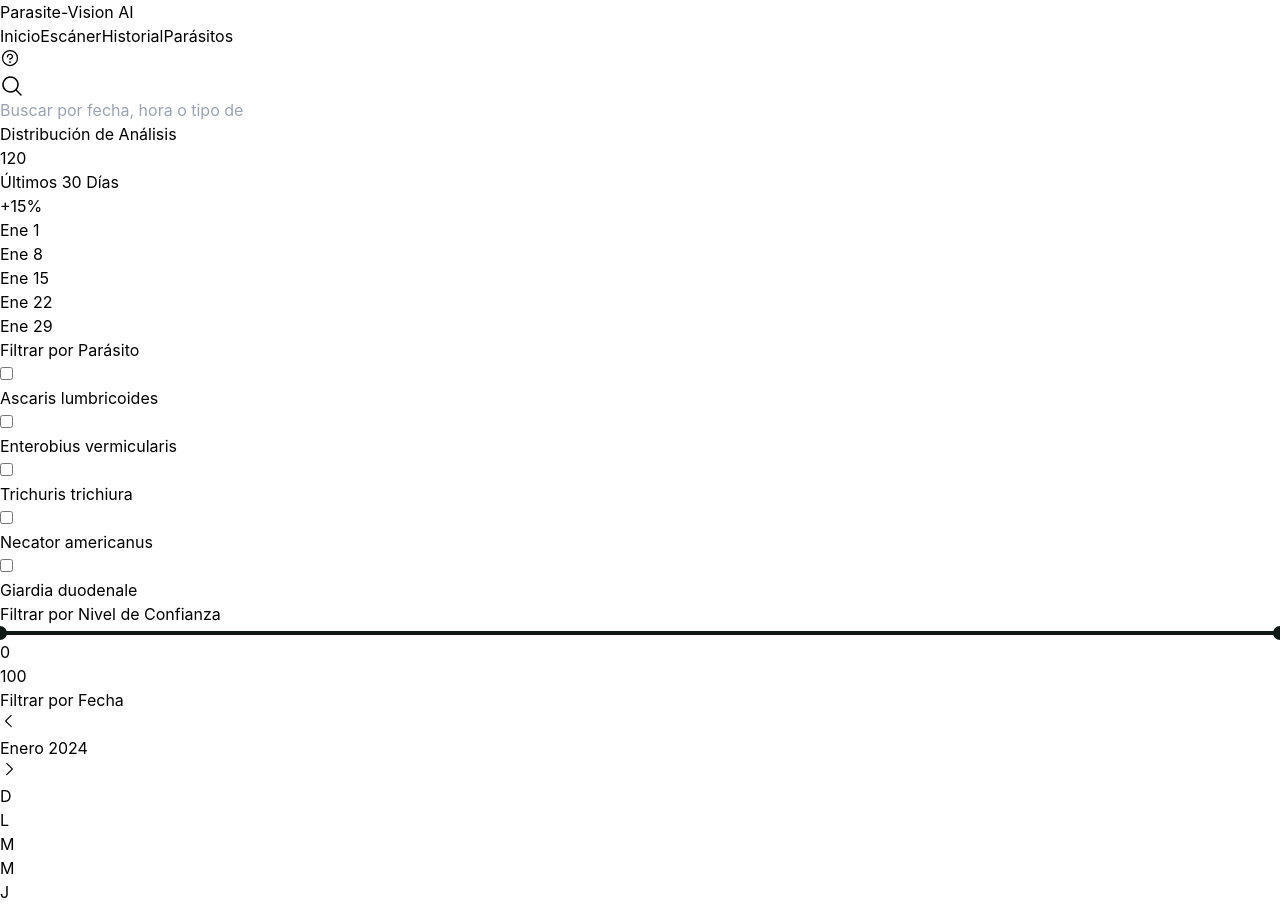
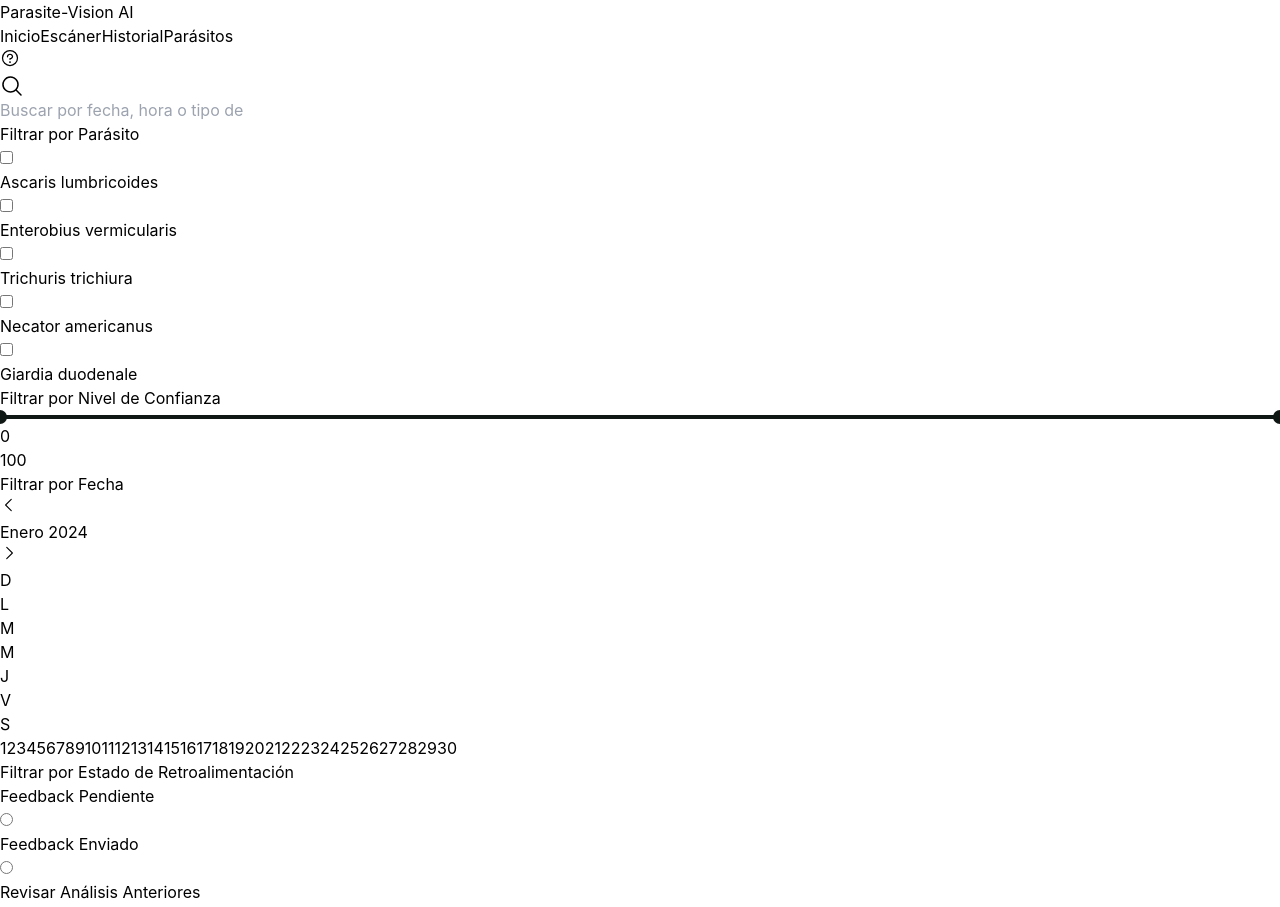
Before and after one commit to yoampies/parasaite, a React (Vite) app: page /history in a window 1280 px wide. Shown: the part 1280-2187 px from the top of the page. Built offline with nearby package versions, Linux system fonts and the light colour scheme; grey boxes are pictures that could not be loaded.

Commit message:
Finished adding charts and fixed some model bugs

```diff
--- a/src/assets/dashboardData.json
+++ b/src/assets/dashboardData.json
@@ -108,7 +108,7 @@
         "value": 50
       },
       {
-        "label": "Estatus socioeconómico",
+        "label": "Estatus",
         "value": 30
       }
     ]
--- a/src/components/SectionRendering.jsx
+++ b/src/components/SectionRendering.jsx
@@ -8,11 +8,14 @@ function SectionRendering({ sections, parasiteName }) {
     const baseName = parasiteName;
 
     let suffix = '';
-    if (title.includes('Adulto') || title.includes('Trofozoíto')) {
+    const adultStages = ['Adulto', 'Trofozoíto'];
+    const larvalStages = ['Huevo', 'Quiste', 'Larva'];
+
+    if (adultStages.some(stage => title.includes(stage))) {
       suffix = '_A';
-    } else if (title.includes('Huevo') || title.includes('Quiste') || title.includes('Larva')) {
+    } else if (larvalStages.some(stage => title.includes(stage))) {
       suffix = '_H';
-    }
+}
 
     // Si se encontró un sufijo, construimos la ruta completa del modelo
     if (suffix) {
@@ -23,8 +26,7 @@ function SectionRendering({ sections, parasiteName }) {
     return null;
   };
 
-  const parasiteRotation = parasiteName === 'ascaris-lumbricoides' || 'enterobius-vermicularis' || 'trichuris-trichiura' ? [-2.5, -2, 0] : [0, 0, 0];
-
+  const parasiteRotation = ['ascaris-lumbricoides', 'enterobius-vermicularis', 'trichuris-trichiura'].includes(parasiteName) ? [-2.5, -2, 0] : [0, 0, 0];
   return (
     <>
       {sections.map((section, index) => {
--- a/src/sections/History.jsx
+++ b/src/sections/History.jsx
@@ -6,11 +6,13 @@ import SelectionFilter from "../components/SelectionFilter";
 import ConfidenceLvlFilter from "../components/ConfidenceLvlFilter";
 import CalendarFilter from "../components/CalendarFilter";
 import ButtonFilter from "../components/ButtonFilter";
+import BarChart from "../components/BarChart"
 //Constants
 import { recentAnalyses, parasiteTypes } from "../assets/constants";
 //Tools
 import 'rc-slider/assets/index.css';
-
+//Data
+import data from "../assets/dashboardData.json"
 function History() {
 
   return (
@@ -26,28 +28,6 @@ function History() {
         <div className="gap-1 px-6 flex flex-1 justify-center py-5">
           <div className="layout-content-container flex flex-col w-80">
             <Search placeholder="Buscar por fecha, hora o tipo de parásito"/>
-            <div className="flex flex-wrap gap-4 px-4 py-6">
-              <div className="flex min-w-72 flex-1 flex-col gap-2">
-                <p className="text-[#101816] text-base font-medium leading-normal">Distribución de Análisis</p>
-                <p className="text-[#101816] tracking-light text-[32px] font-bold leading-tight truncate">120</p>
-                <div className="flex gap-1">
-                  <p className="text-[#5e8d81] text-base font-normal leading-normal">Últimos 30 Días</p>
-                  <p className="text-[#07882e] text-base font-medium leading-normal">+15%</p>
-                </div>
-                <div className="grid min-h-[180px] grid-flow-col gap-6 grid-rows-[1fr_auto] items-end justify-items-center px-3">
-                  <div className="border-[#5e8d81] bg-[#f0f5f4] border-t-2 w-full" style={{ height: "60%" }}></div>
-                  <p className="text-[#5e8d81] text-[13px] font-bold leading-normal tracking-[0.015em]">Ene 1</p>
-                  <div className="border-[#5e8d81] bg-[#f0f5f4] border-t-2 w-full" style={{ height: "100%" }}></div>
-                  <p className="text-[#5e8d81] text-[13px] font-bold leading-normal tracking-[0.015em]">Ene 8</p>
-                  <div className="border-[#5e8d81] bg-[#f0f5f4] border-t-2 w-full" style={{ height: "50%" }}></div>
-                  <p className="text-[#5e8d81] text-[13px] font-bold leading-normal tracking-[0.015em]">Ene 15</p>
-                  <div className="border-[#5e8d81] bg-[#f0f5f4] border-t-2 w-full" style={{ height: "40%" }}></div>
-                  <p className="text-[#5e8d81] text-[13px] font-bold leading-normal tracking-[0.015em]">Ene 22</p>
-                  <div className="border-[#5e8d81] bg-[#f0f5f4] border-t-2 w-full" style={{ height: "70%" }}></div>
-                  <p className="text-[#5e8d81] text-[13px] font-bold leading-normal tracking-[0.015em]">Ene 29</p>
-                </div>
-              </div>
-            </div>
             <SelectionFilter title="Filtrar por Parásito" options={parasiteTypes} />
             <ConfidenceLvlFilter title="Filtrar por Nivel de Confianza"/>
             <CalendarFilter title="Filtrar por Fecha" startingDate={7} endingDate={20}/>
```
